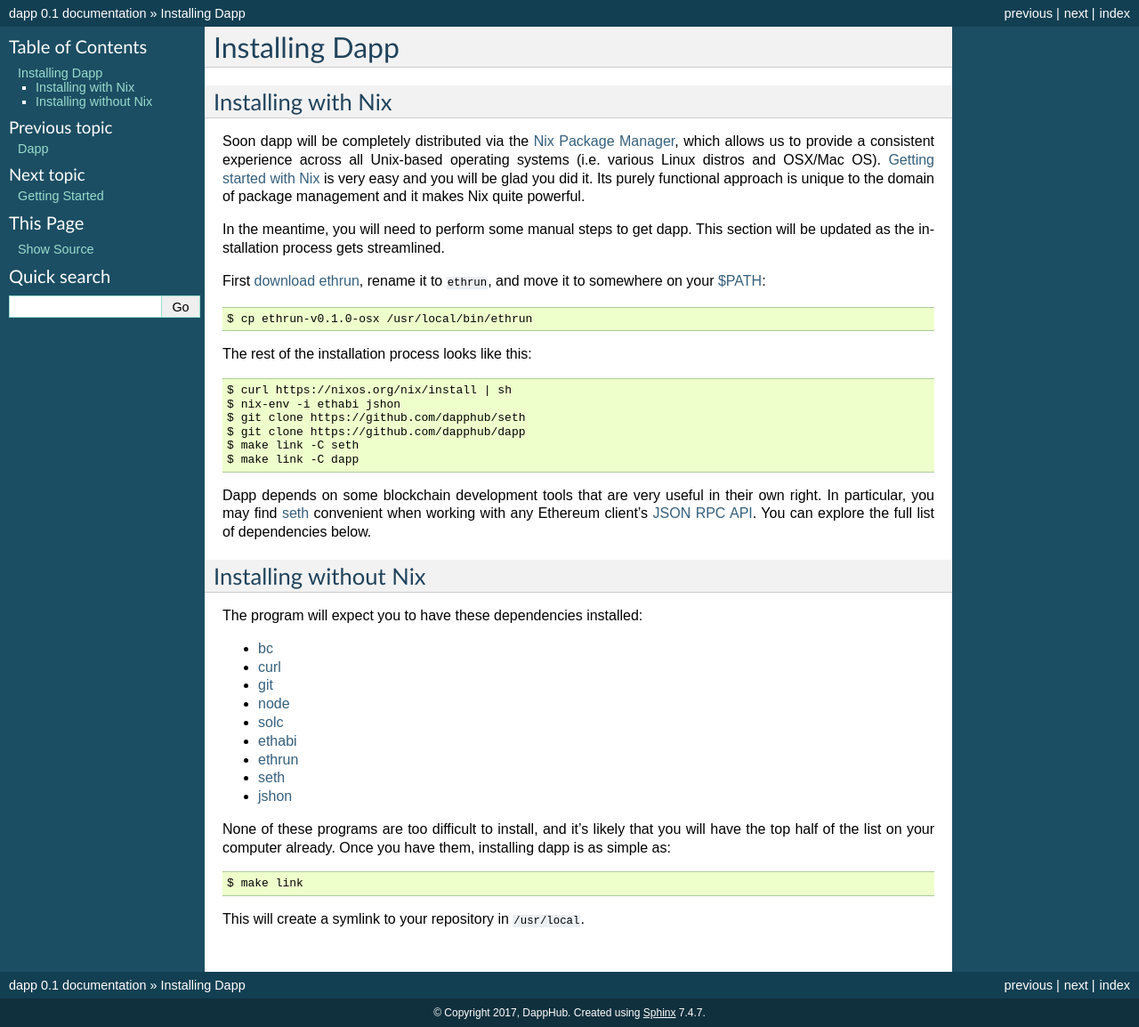
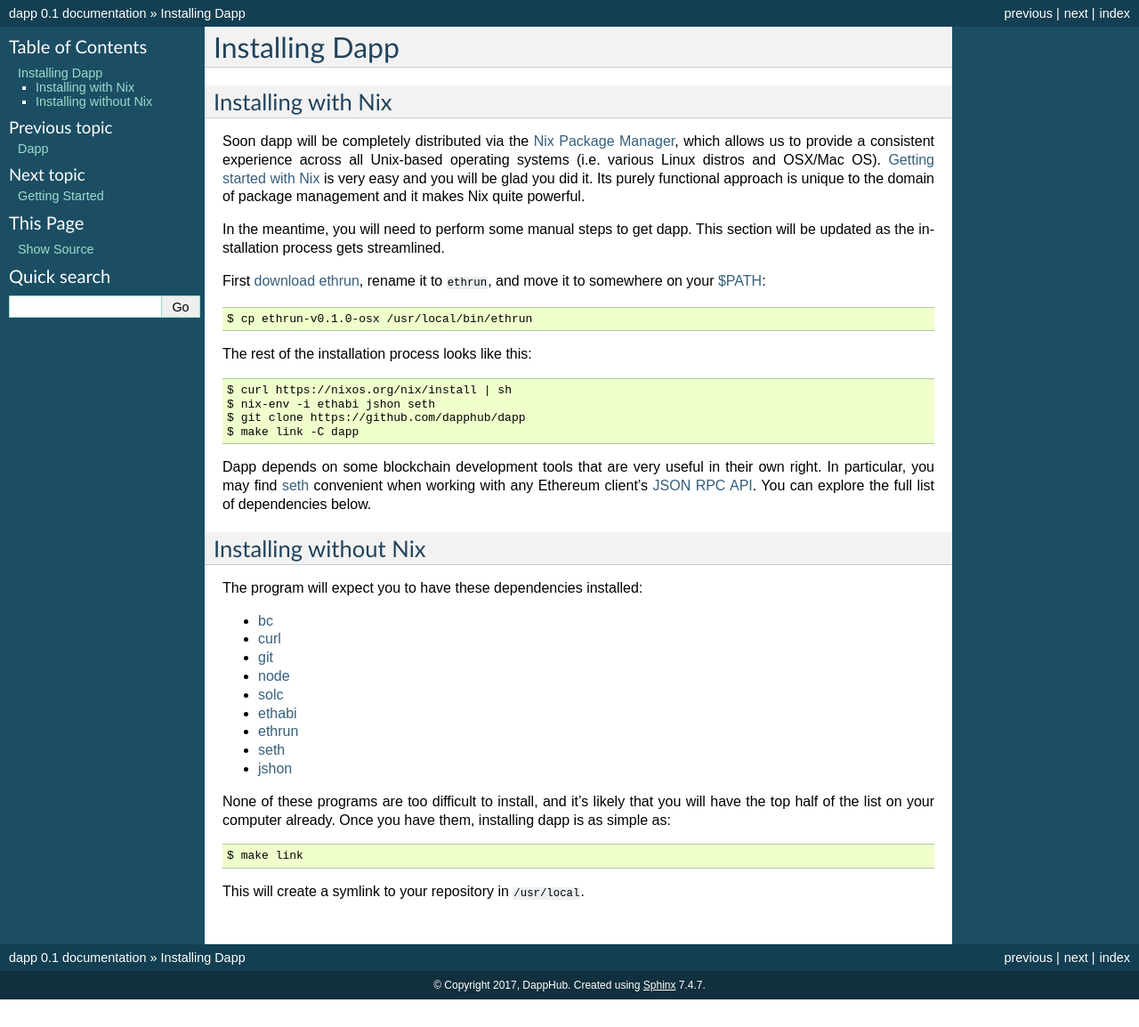
Before and after one commit to dapphub/dapptools, a Sphinx documentation site: the page built from docs/installation.rst, in a window 1280 px wide. Shown: the whole page at 89% size. Built offline with Sphinx 7.4.7, drawn with Linux system fonts in a browser that asks for light colours; after the commit the page ends 1123 px from its top, so only the background shows below that.

Commit message:
Create installation.rst

```diff
--- a/docs/installation.rst
+++ b/docs/installation.rst
@@ -21,10 +21,8 @@
 .. code:: bash
 
     $ curl https://nixos.org/nix/install | sh
-    $ nix-env -i ethabi jshon
-    $ git clone https://github.com/dapphub/seth
+    $ nix-env -i ethabi jshon seth
     $ git clone https://github.com/dapphub/dapp
-    $ make link -C seth
     $ make link -C dapp
 
 Dapp depends on some blockchain development tools that are very useful in their own right. In particular, you may find `seth <https://github.com/dapphub/seth>`_ convenient when working with any Ethereum client's `JSON RPC API <https://github.com/ethereum/wiki/wiki/JSON-RPC>`_. You can explore the full list of dependencies below.
```
